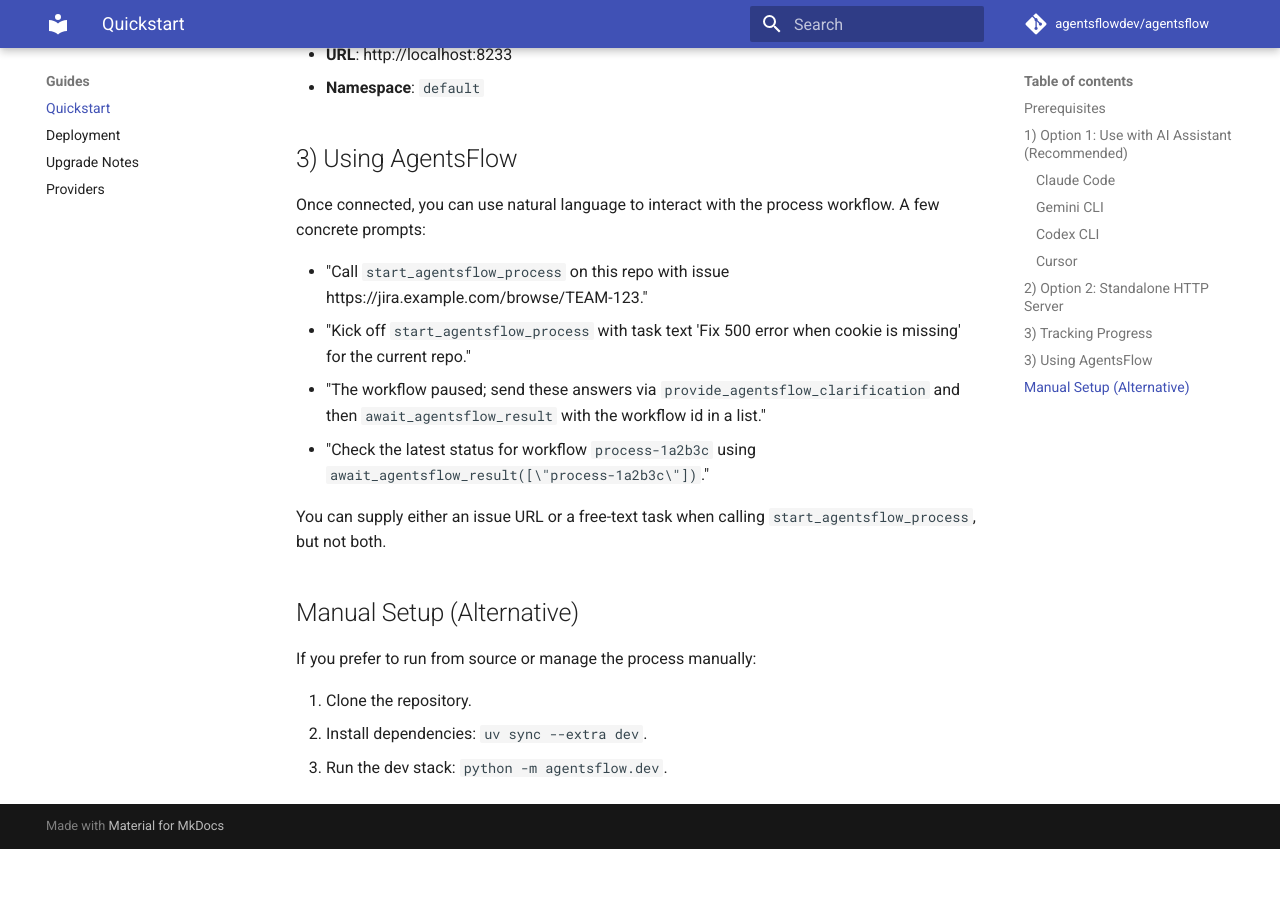
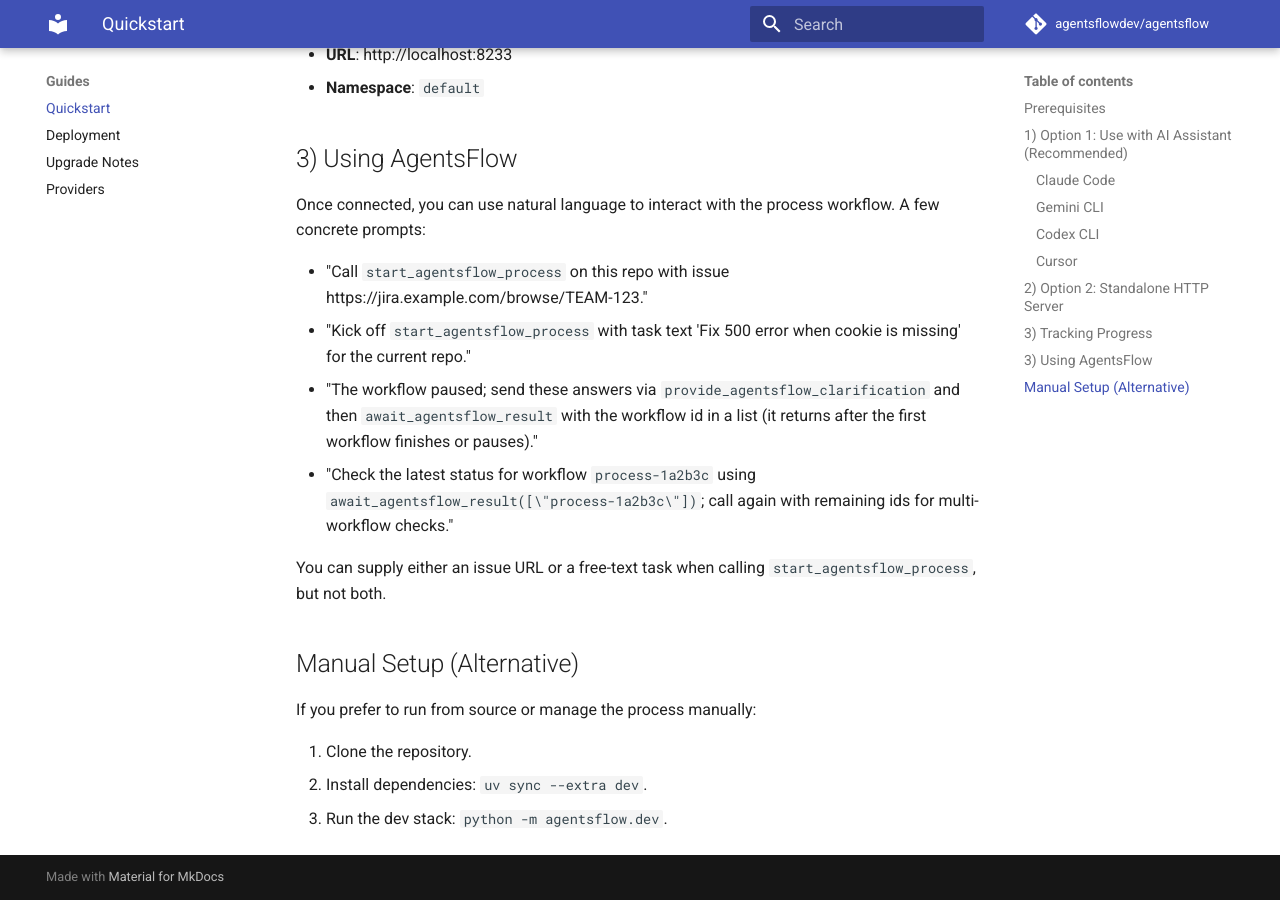
Before and after one commit to agentsflowdev/agentsflow, an MkDocs documentation site: the page built from docs/guides/quickstart.md, in a window 1280 px wide and 900 px high, scrolled down 1769 px. Built offline with MkDocs 1.6.1 and Material for MkDocs 9.7.7, drawn with Linux system fonts in a browser that asks for light colours; comment, search, counter and statistics services are not loaded; the version menu is left out; before the commit the page ends 2618 px from its top, so only the background shows below that.

Commit message:
docs: clarify await_agentsflow_result returns on first completion

```diff
--- a/docs/guides/quickstart.md
+++ b/docs/guides/quickstart.md
@@ -69,8 +69,8 @@
 
 - "Call `start_agentsflow_process` on this repo with issue https://jira.example.com/browse/TEAM-123."
 - "Kick off `start_agentsflow_process` with task text 'Fix 500 error when cookie is missing' for the current repo."
-- "The workflow paused; send these answers via `provide_agentsflow_clarification` and then `await_agentsflow_result` with the workflow id in a list."
-- "Check the latest status for workflow `process-1a2b3c` using `await_agentsflow_result([\"process-1a2b3c\"])`."
+- "The workflow paused; send these answers via `provide_agentsflow_clarification` and then `await_agentsflow_result` with the workflow id in a list (it returns after the first workflow finishes or pauses)."
+- "Check the latest status for workflow `process-1a2b3c` using `await_agentsflow_result([\"process-1a2b3c\"])`; call again with remaining ids for multi-workflow checks."
 
 You can supply either an issue URL or a free-text task when calling `start_agentsflow_process`, but not both.
 
```
Also changed, not shown: README.md (+2 -2 lines), docs/ops/runbooks.md (+1 -1 lines), docs/reference/mcp.md (+1 -1 lines), 1 other file.
